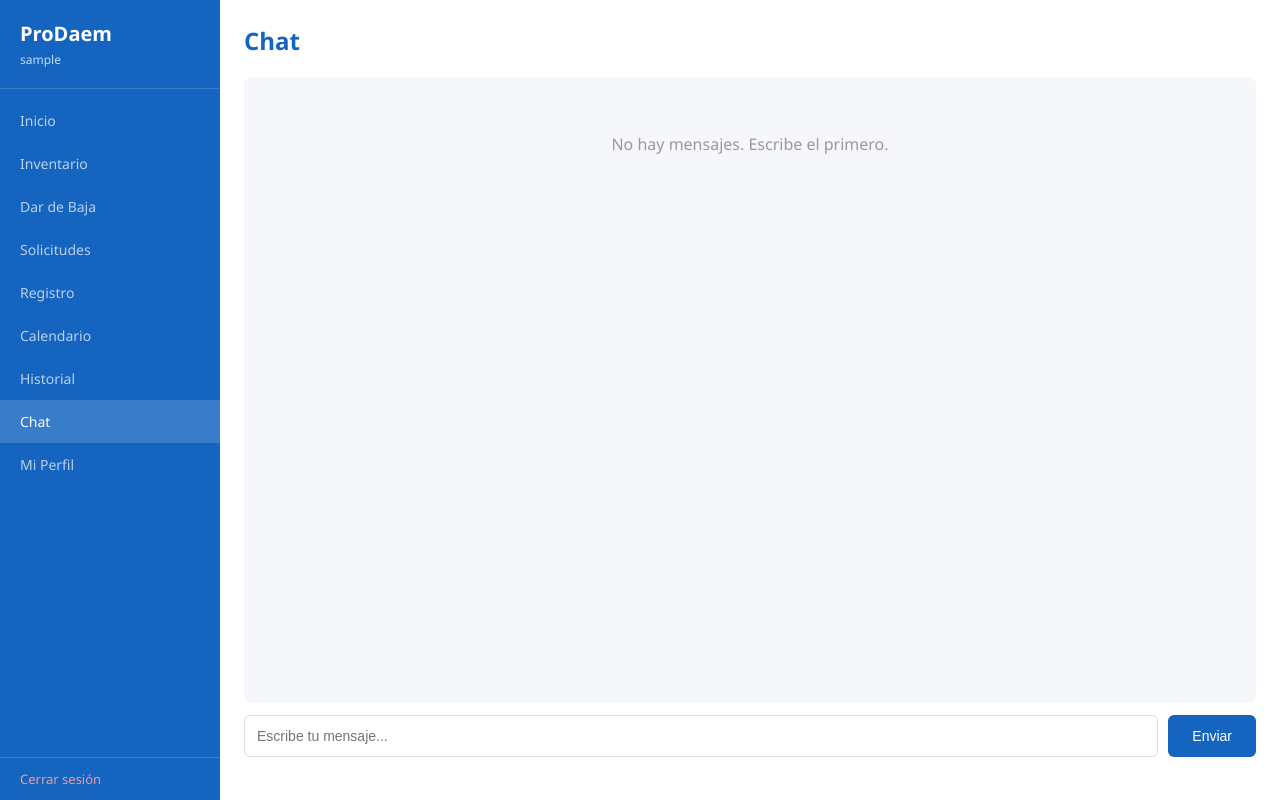
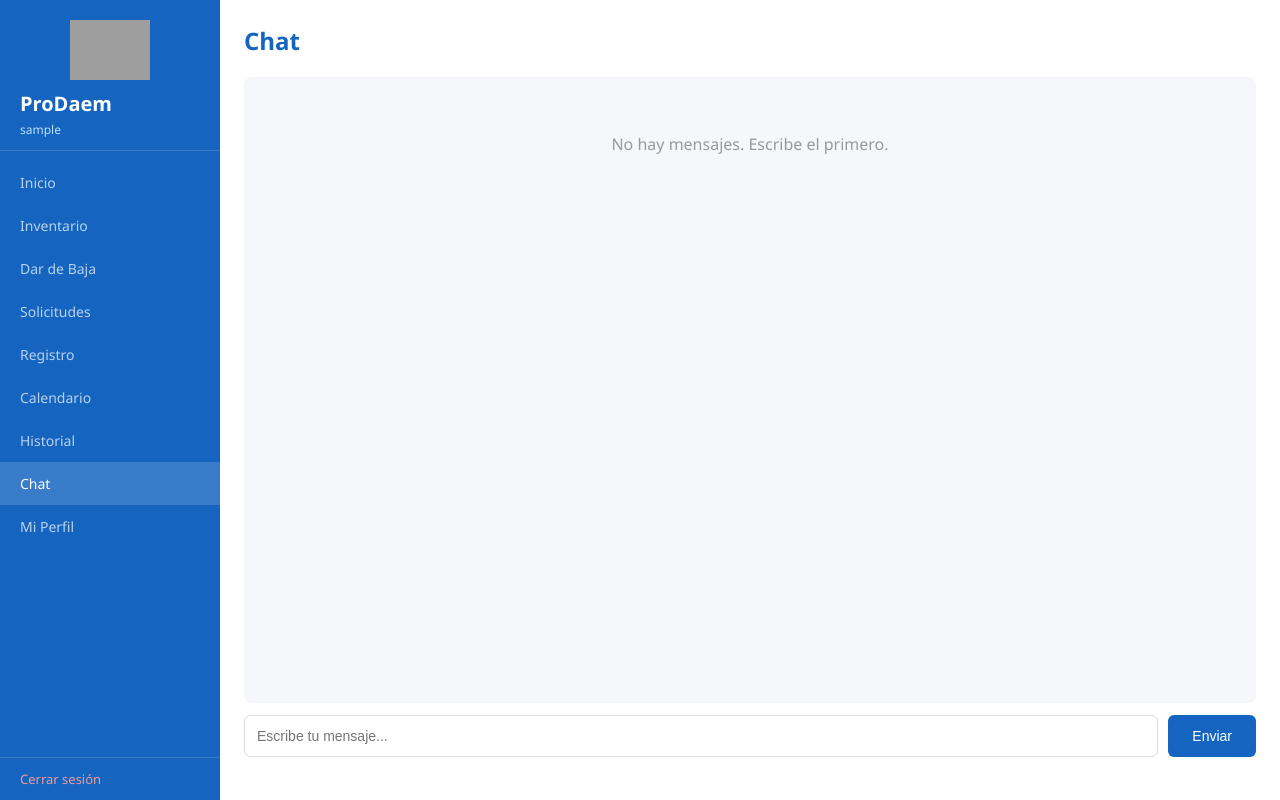
Before and after one commit to javierazambranoch/proddaem-inventario, a Flask app: page /chat in a window 1280 px wide. Run offline with Flask 3, Linux system fonts and the light colour scheme; the visitor is signed in with stand-in values (Sample User, id 1); data that the repository does not hold is empty; some libraries are stand-ins or nearby versions; grey boxes are pictures that could not be loaded.

Commit message:
Logo DAEM en sidebar

```diff
--- a/web/static/estilo.css
+++ b/web/static/estilo.css
@@ -11,9 +11,10 @@ body { font-family: 'Segoe UI', Arial, sans-serif; background: #f5f7fa; color: #
 .login-container button:hover { background: #1256a0; }
 
 .sidebar { position: fixed; left: 0; top: 0; bottom: 0; width: 220px; background: #1565c0; color: #fff; display: flex; flex-direction: column; z-index: 100; }
-.sidebar-header { padding: 20px; border-bottom: 1px solid rgba(255,255,255,0.15); }
+.sidebar-header { padding: 20px; padding-bottom: 12px; border-bottom: 1px solid rgba(255,255,255,0.15); }
 .sidebar-header h2 { font-size: 20px; }
 .sidebar-header p { font-size: 12px; color: #bbdefb; margin-top: 4px; }
+.sidebar-logo { display: block; max-width: 120px; max-height: 60px; margin: 0 auto 10px; object-fit: contain; }
 .sidebar nav { flex: 1; padding: 10px 0; }
 .sidebar nav a { display: block; padding: 12px 20px; color: rgba(255,255,255,0.7); text-decoration: none; font-size: 14px; transition: 0.2s; }
 .sidebar nav a:hover, .sidebar nav a.activo { background: rgba(255,255,255,0.15); color: #fff; }
--- a/web/templates/base.html
+++ b/web/templates/base.html
@@ -9,6 +9,7 @@
 <body>
     <div class="sidebar">
         <div class="sidebar-header">
+            <img class="sidebar-logo" src="https://daemnacimiento.cl/wp-content/uploads/2024/10/logo_web_2.png" alt="Logo DAEM">
             <h2>ProDaem</h2>
             <p>{{ usuario }}</p>
         </div>
```
